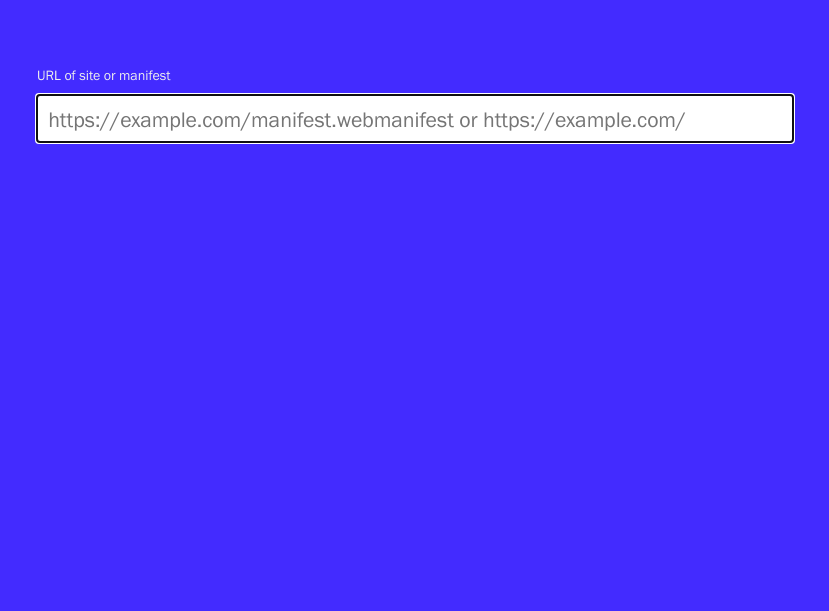
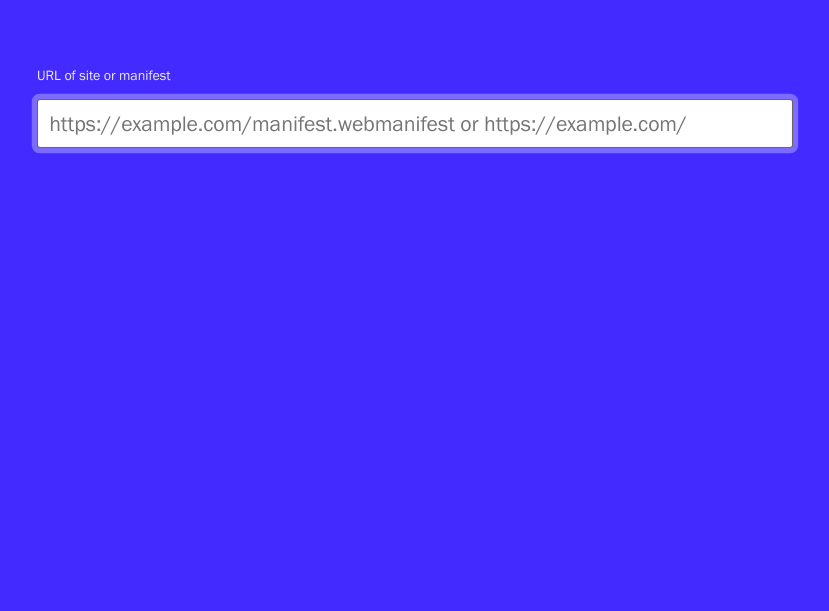
Before and after one commit to cvan/fetch-manifest, a website: page public/index.html in a window 1280 px wide. Shown: the part 189-800 px from the top of the page, without its empty margins (225-1054 px from the left). Drawn offline with Linux system fonts and the light colour scheme.

Commit message:
add `autofocus` and `:focus` styles to `input` field

```diff
--- a/public/css/style.css
+++ b/public/css/style.css
@@ -191,7 +191,6 @@ ul {
 }
 
 .manifest-form input[name="url"] {
-  border: 0;
   font-size: 1.3rem;
   font-size: calc(.8rem + 1vw + .25vh);
   padding: .6rem .8rem;
@@ -200,7 +199,7 @@ ul {
 
 .label {
   display: block;
-  margin-bottom: .75rem;
+  margin-bottom: 1rem;
 }
 
 ::-webkit-input-placeholder {  /* Chrome/Opera/Safari */
@@ -222,3 +221,18 @@ ul {
   font-size: 1rem;
   font-size: calc(.5rem + 1vw + .25vh);
 }
+
+/* Input `:focus` styles adapted from those on https://github.com/ */
+input[type="text"] {
+  border: 1px solid #d1d5da;
+  border-radius: 3px;
+}
+
+input[type="text"]:focus {
+  background-color: #fff;
+  /*box-shadow: inset 0 1px 2px rgba(27,31,35,.075), 0 0 0 .2em rgba(3,102,214,.3);*/
+  box-shadow: inset 0 0px 2px rgba(0,0,0,.075), 0 0 0 .2em rgba(255,255,255,.3);
+  /*border-color: #2188ff;*/
+  border-color: rgba(0,0,0,.6);
+  outline: none;
+}
--- a/public/index.html
+++ b/public/index.html
@@ -43,7 +43,7 @@
       <form class="manifest-form" id="manifest-form" action="/manifest" method="get">
         <label>
           <span class="label">URL of site or manifest</span>
-          <input type="text" placeholder="https://example.com/manifest.webmanifest or https://example.com/" class="url" id="url" name="url" autofocus>
+          <input type="text" placeholder="https://example.com/manifest.webmanifest or https://example.com/" class="url" id="url" name="url" autofocus autocapitalize="off">
         </label>
       </form>
     </main>
```
